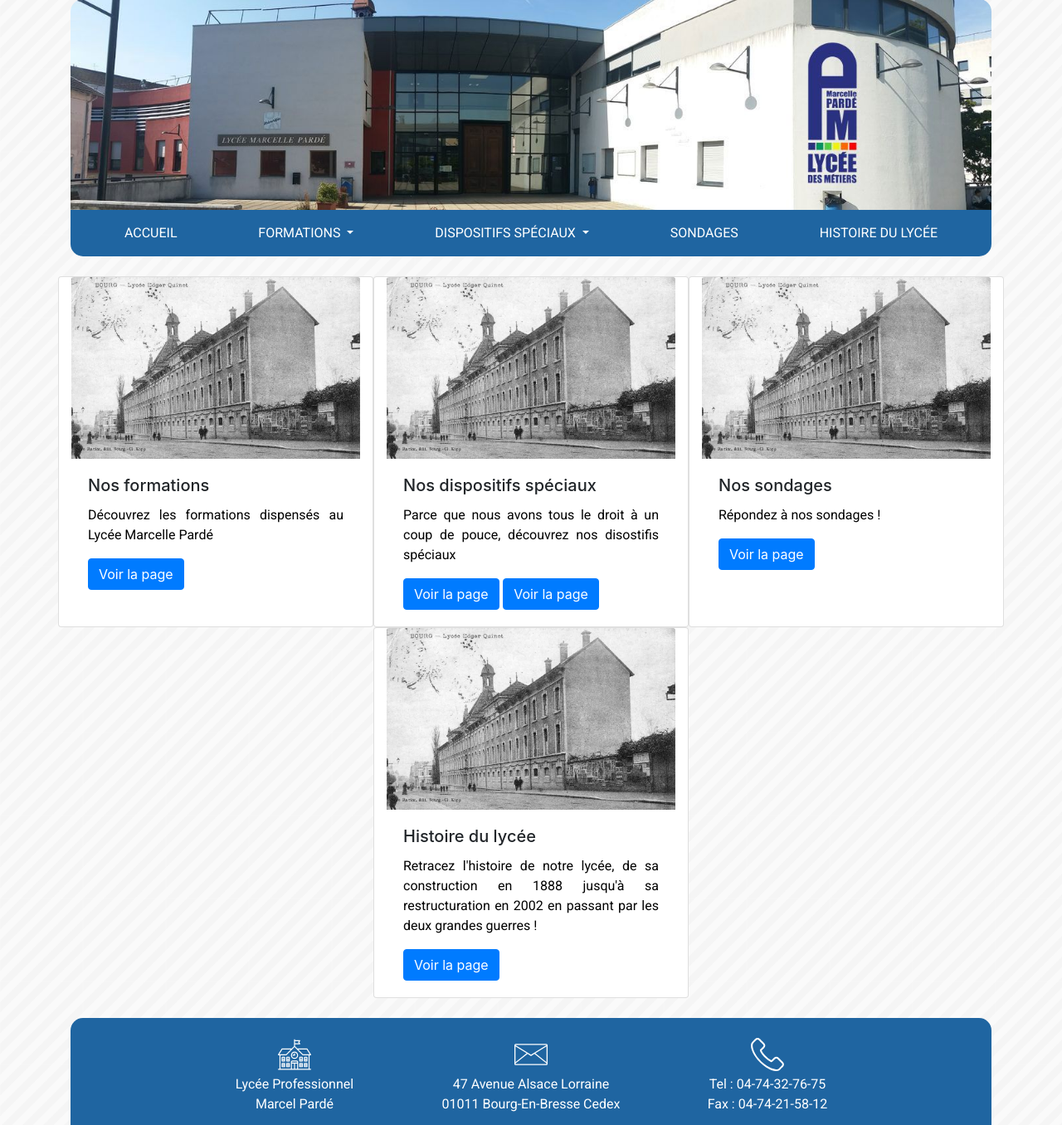
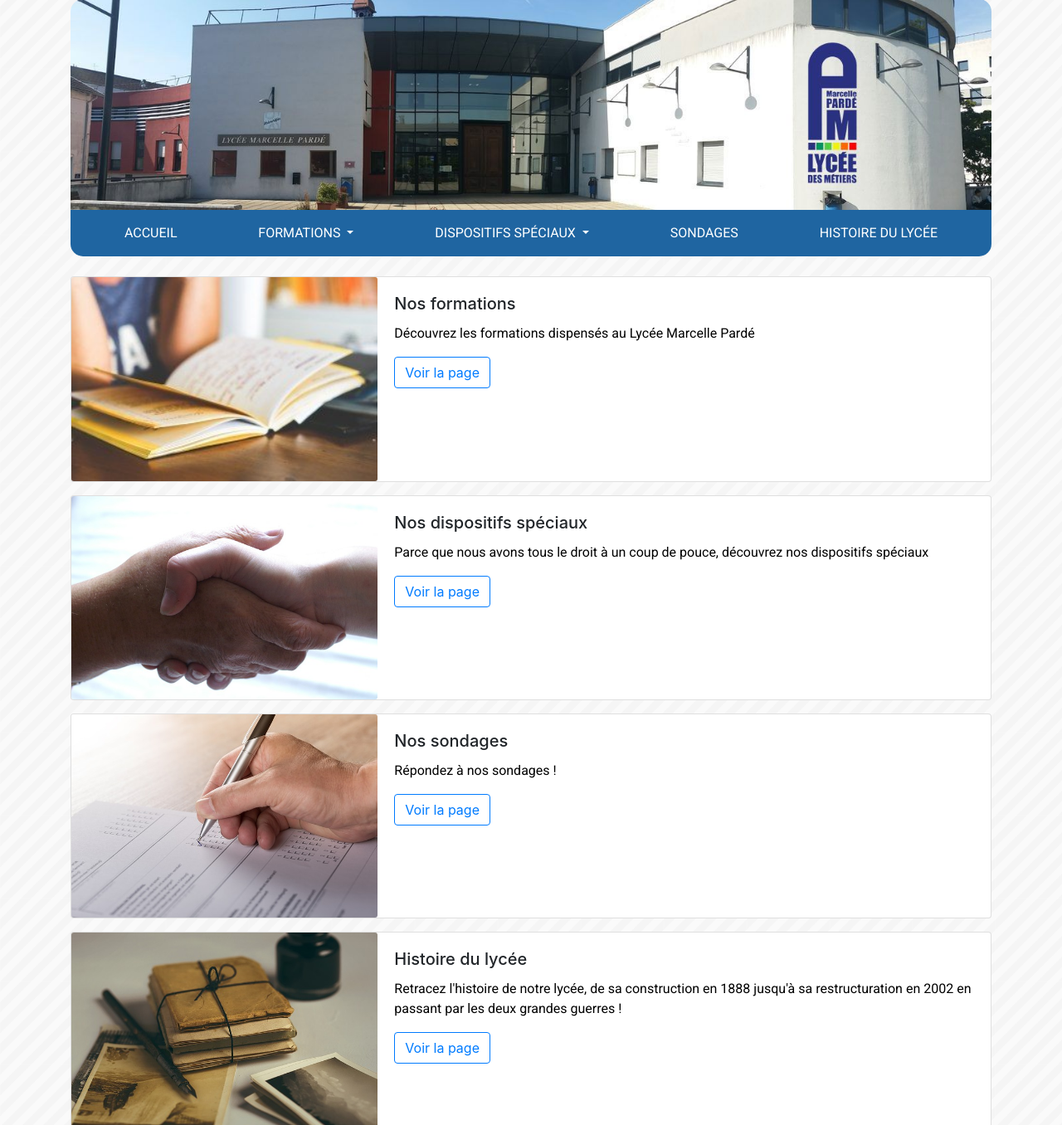
Before and after one commit to davidBentoPereira/jpo, a Symfony app: template templates/front/index.html.twig in a window 1280 px wide. Shown: the part 17-1373 px from the top of the page at 83% size. Run offline with Twig, Linux system fonts and the light colour scheme; the template is opened without the code that fills it, so the values that code supplies are empty; some libraries are stand-ins or nearby versions.

Commit message:
Amélioration Page Index

```diff
--- a/templates/front/index.html.twig
+++ b/templates/front/index.html.twig
@@ -5,46 +5,65 @@
 {% block body %}
     <div class="container mt-4 mb-4" id="mlds">
 
-        <div class="row justify-content-around text-justify mt-4">
-
-            <div class="card col-4">
-                <img src="{{ asset('img/img_lycee5.jpg') }}" class="card-img-top" alt="...">
+        <div class="card mt-3 mb-3">
+            <div class="row no-gutters">
+                <div class="col-md-4">
+                    <img src="{{ asset('img/girl-reading-book.jpg') }}" class="card-img" alt="...">
+                </div>
+                <div class="col-md-8">
                     <div class="card-body">
                         <h5 class="card-title">Nos formations</h5>
                         <p class="card-text">Découvrez les formations dispensés au Lycée Marcelle Pardé</p>
-                    <a href="#" class="btn btn-primary">Voir la page</a>
+                        <a href="#" class="btn btn-outline-primary">Voir la page</a>
+                    </div>
+                </div>
             </div>
         </div>
 
-            <div class="card col-4">
-                <img src="{{ asset('img/img_lycee5.jpg') }}" class="card-img-top" alt="...">
+        <div class="card mt-3 mb-3">
+            <div class="row no-gutters">
+                <div class="col-md-4">
+                    <img src="{{ asset('img/help.jpg') }}" class="card-img" alt="...">
+                </div>
+                <div class="col-md-8">
                     <div class="card-body">
                         <h5 class="card-title">Nos dispositifs spéciaux</h5>
-                    <p class="card-text">Parce que nous avons tous le droit à un coup de pouce, découvrez nos disostifis spéciaux</p>
-                    <a href="#" class="btn btn-primary">Voir la page</a>
-                    <a href="#" class="btn btn-primary">Voir la page</a>
+                        <p class="card-text">Parce que nous avons tous le droit à un coup de pouce, découvrez nos dispositifs spéciaux</p>
+                        <a href="#" class="btn btn-outline-primary">Voir la page</a>
+                    </div>
+                </div>
             </div>
         </div>
 
-            <div class="card col-4">
-                <img src="{{ asset('img/img_lycee5.jpg') }}" class="card-img-top" alt="...">
+        <div class="card mt-3 mb-3">
+            <div class="row no-gutters">
+                <div class="col-md-4">
+                    <img src="{{ asset('img/survey.jpg') }}" class="card-img" alt="...">
+                </div>
+                <div class="col-md-8">
                     <div class="card-body">
                         <h5 class="card-title">Nos sondages</h5>
                         <p class="card-text">Répondez à nos sondages !</p>
-                    <a href="#" class="btn btn-primary">Voir la page</a>
+                        <a href="#" class="btn btn-outline-primary">Voir la page</a>
+                    </div>
+                </div>
             </div>
         </div>
 
-            <div class="card col-4">
-                <img src="{{ asset('img/img_lycee5.jpg') }}" class="card-img-top" alt="...">
+        <div class="card mt-3 mb-3">
+            <div class="row no-gutters">
+                <div class="col-md-4">
+                    <img src="{{ asset('img/history.jpg') }}" class="card-img" alt="...">
+                </div>
+                <div class="col-md-8">
                     <div class="card-body">
                         <h5 class="card-title">Histoire du lycée</h5>
                         <p class="card-text">Retracez l'histoire de notre lycée, de sa construction en 1888 jusqu'à sa restructuration en 2002 en passant par les deux grandes guerres !</p>
-                    <a href="#" class="btn btn-primary">Voir la page</a>
+                        <a href="#" class="btn btn-outline-primary">Voir la page</a>
+                    </div>
+                </div>
             </div>
         </div>
 
     </div>
-
-    </div>
 {% endblock %}
```
Also changed, not shown: templates/front/histoire.html.twig (+15 -0 lines), public/img/girl-reading-book.jpg (added), public/img/help.jpg (added), public/img/history.jpg (added), public/img/survey.jpg (added). Lines whose indentation alone changed are shown as unchanged.
